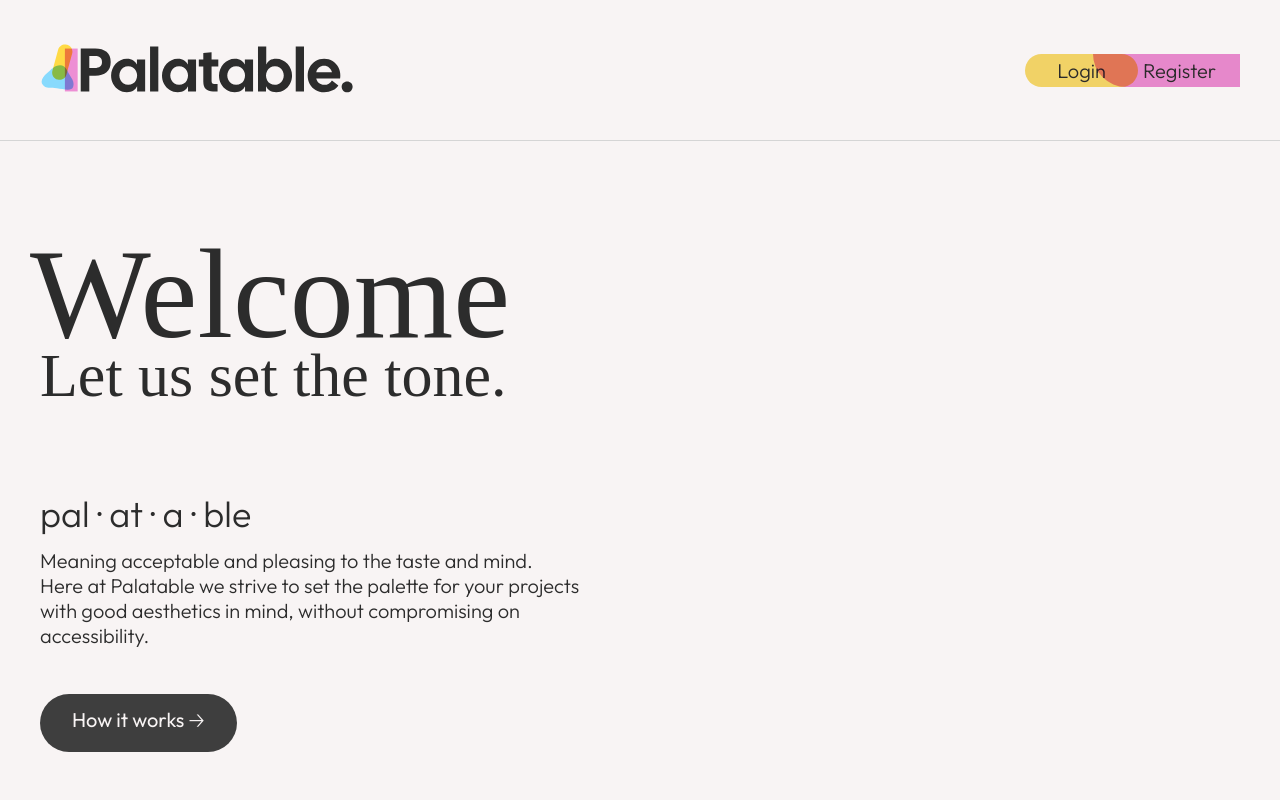
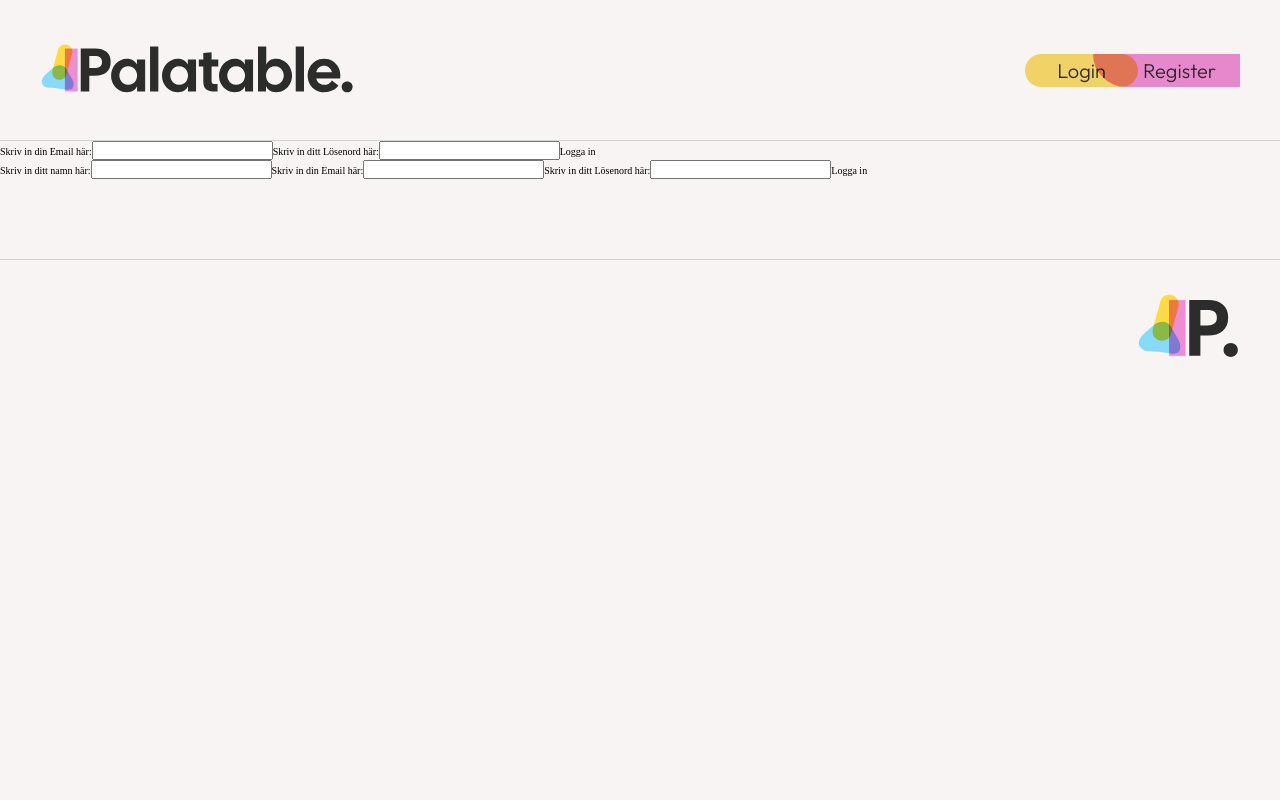
Before and after one commit to sara-jpallander/Palatable, a React (Vite) app in the folder palatable-frontend/: page /profile in a window 1280 px wide. Shown: the top 800 px of the page. Built offline with nearby package versions, Linux system fonts and the light colour scheme; a web font is replaced by a local one.

Commit message:
added react router and moved mainPage code to mainPage

```diff
--- a/palatable-frontend/src/App.tsx
+++ b/palatable-frontend/src/App.tsx
@@ -1,34 +1,24 @@
 /* import { useState } from 'react' */
-import './assets/css/index.css'
-import HeaderSection from './components/header'
-import FooterSection from './components/footer'
+import "./assets/css/index.css";
+import HeaderSection from "./components/header";
+import FooterSection from "./components/footer";
+import { BrowserRouter as Router, Routes, Route } from "react-router";
+import ProfilePage from "./pages/profilePage";
+import MainPage from "./pages/mainPage";
 
 function App() {
-
   return (
     <>
-    <HeaderSection />
-    <main>
-      <div className="SiteContainer siteGrid">
-          <h1 className='sitegrid-halfWidth--left'>Welcome</h1>
-          <p className="FrontPage-slogan sitegrid-halfWidth--left">Let us set the tone.</p>
-
-          <section className='FrontPage-intro sitegrid-halfWidth--left'>
-            <h2>pal · at · a · ble</h2>
-            <p>
-              Meaning acceptable and pleasing to the taste and mind. <br/>
-              Here at Palatable we strive to set the palette for your projects with good aesthetics in mind,
-              without compromising on accessibility.
-            </p>
-            <button>
-              How it works <span>🡢</span>
-            </button>
-          </section>
-      </div>
-    </main>
-    <FooterSection />
+      <HeaderSection />
+      <Router>
+        <Routes>
+          <Route path="/" element={<MainPage />} />
+          <Route path="profile" element={<ProfilePage />} />
+        </Routes>
+      </Router>
+      <FooterSection />
     </>
-  )
+  );
 }
 
-export default App
+export default App;
--- /dev/null
+++ b/palatable-frontend/src/pages/mainPage.tsx
@@ -0,0 +1,28 @@
+import React from 'react'
+
+const mainPage = () => {
+  return (
+    <>
+    <main>
+    <div className="SiteContainer siteGrid">
+        <h1 className='sitegrid-halfWidth--left'>Welcome</h1>
+        <p className="FrontPage-slogan sitegrid-halfWidth--left">Let us set the tone.</p>
+
+        <section className='FrontPage-intro sitegrid-halfWidth--left'>
+          <h2>pal · at · a · ble</h2>
+          <p>
+            Meaning acceptable and pleasing to the taste and mind. <br/>
+            Here at Palatable we strive to set the palette for your projects with good aesthetics in mind,
+            without compromising on accessibility.
+          </p>
+          <button>
+            How it works <span>🡢</span>
+          </button>
+        </section>
+    </div>
+  </main>
+  </>
+  )
+}
+
+export default mainPage
```
Also changed, not shown: palatable-frontend/src/pages/profilePage.tsx (+8 -11 lines), 1 other file (tests, documents, lock files or other folders).
